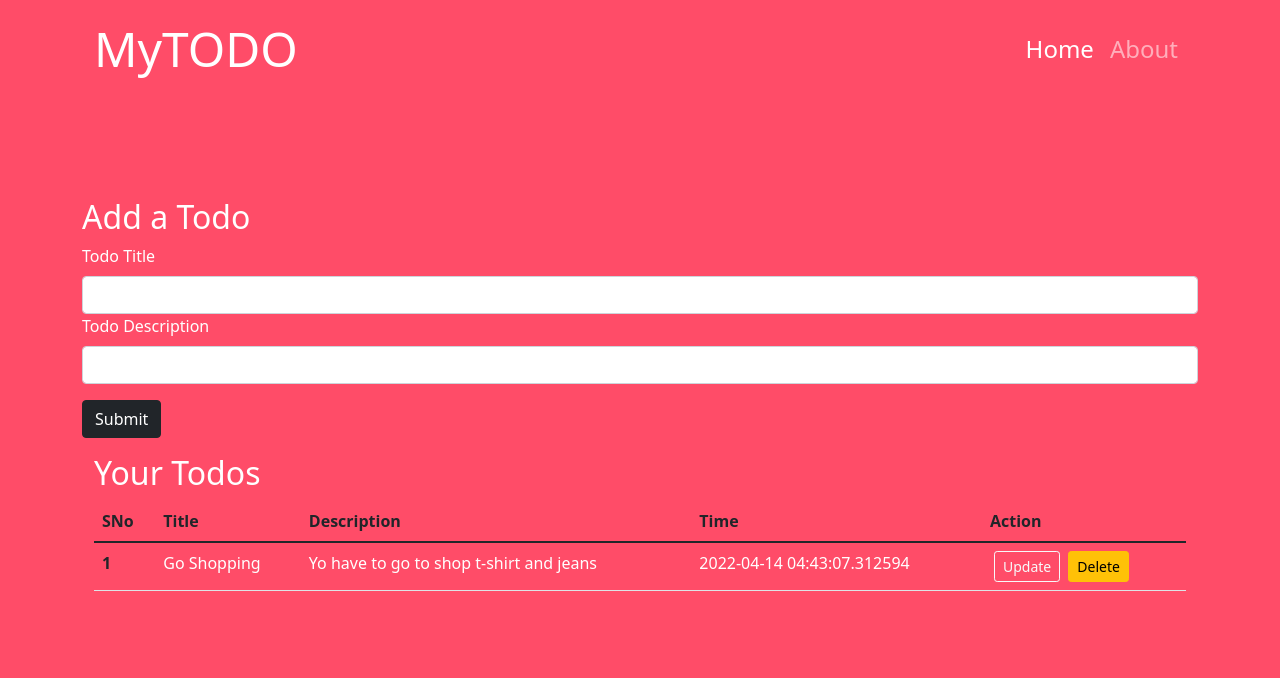
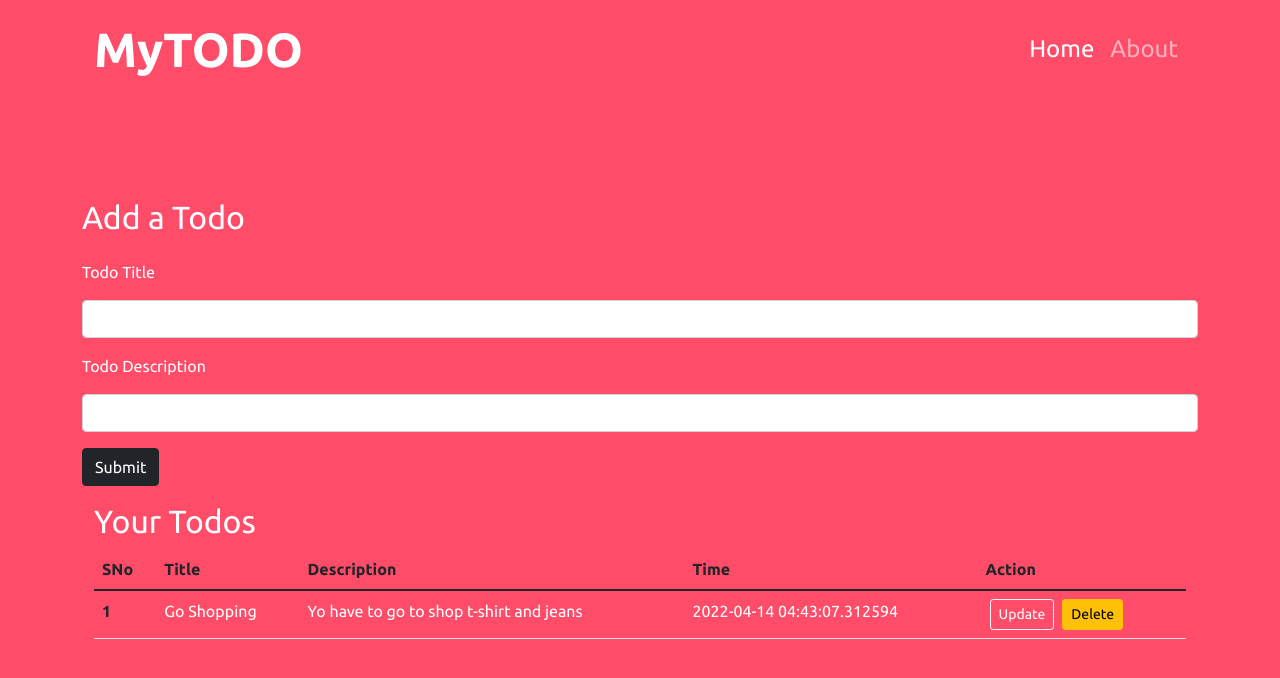
Before and after one commit to nepster440/todo-shabbirali, a Flask app: page / in a window 1280 px wide. Shown: the top 678 px of the page. Run offline with Flask 2, Linux system fonts and the light colour scheme; data comes from the database, SQL or seed files in the repository.

Commit message:
Font changes

```diff
--- a/static/css/style.css
+++ b/static/css/style.css
@@ -1,4 +1,7 @@
+@import url('https://fonts.googleapis.com/css2?family=Ubuntu:wght@400;700&display=swap');
+
 body {
+    font-family: "Ubuntu", sans-serif;
     background-color: #ff4c68;
     color: #fff;
 }
@@ -13,6 +16,8 @@ td {
 }
 
 .navbar-brand {
+    font-family: "Ubuntu", sans-serif;
+    font-weight: 700;
     font-size: 3rem;
 }
 
--- a/templates/index.html
+++ b/templates/index.html
@@ -7,11 +7,11 @@
       <h2>Add a Todo</h2>
       <form action="/" method="POST">
         <div class="mb-3">
-          <label for="title" class="form-label">Todo Title</label>
+          <label for="title" class="form-label my-3">Todo Title</label>
           <input type="text" class="form-control" name="title" id="title" aria-describedby="emailHelp">
 
         <div class="mb-3">
-          <label for="desc" class="form-label">Todo Description</label>
+          <label for="desc" class="form-label my-3">Todo Description</label>
           <input type="text" class="form-control" name="desc" id="desc">
         </div>
 
--- a/templates/update.html
+++ b/templates/update.html
@@ -7,11 +7,11 @@
       <h2>Update Your Todo</h2>
       <form action="/update/{{todo.sno}}" method="POST">
         <div class="mb-3">
-          <label for="title" class="form-label">Todo Title</label>
+          <label for="title" class="form-label my-3">Todo Title</label>
           <input type="text" class="form-control" name="title" value="{{todo.title}}" id="title" aria-describedby="emailHelp">
 
         <div class="mb-3">
-          <label for="desc" class="form-label">Todo Description</label>
+          <label for="desc" class="form-label my-3">Todo Description</label>
           <input type="text" class="form-control" value="{{todo.desc}}" name="desc" id="desc">
         </div>
 
```
